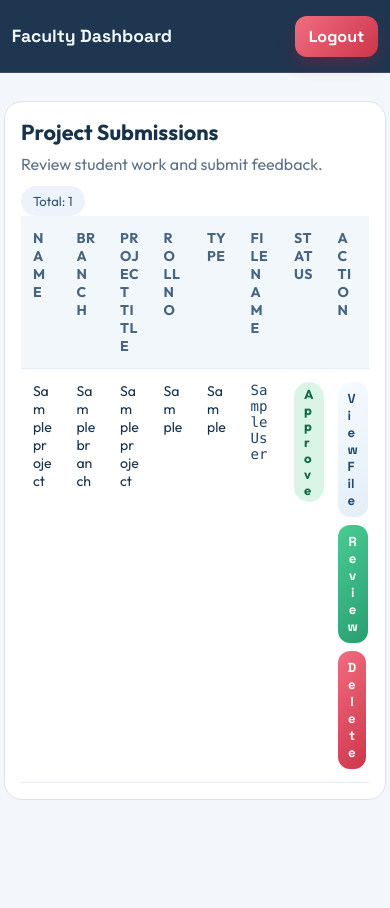
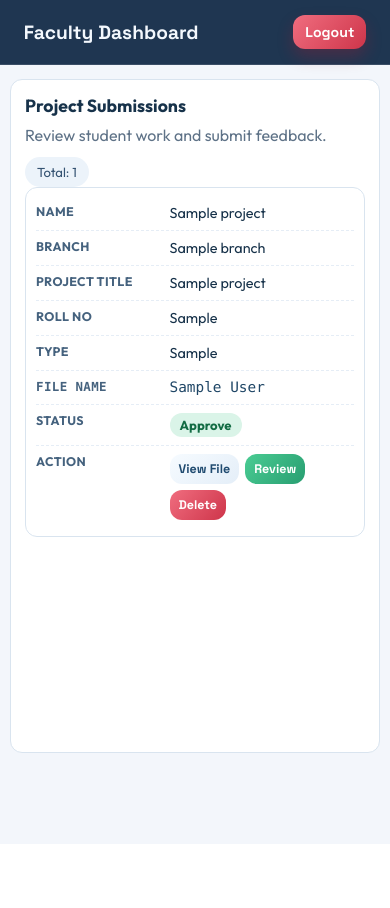
Before and after one commit to Salauddinnnn/projectsubmit, a Flask app: template templates/tdash.html in a window 390 px wide. After the commit the page ends 753 px from the top, so only its background shows below. Run offline with Flask 3, Linux system fonts and the light colour scheme; the template is opened without the code that fills it: most values are stand-ins (such as "Sample title", 1, 10 or a date in 2020).

Commit message:
Improve mobile responsiveness for faculty dashboard

```diff
--- a/static/style.css
+++ b/static/style.css
@@ -1081,3 +1081,111 @@ body.login-page {
 .teacher-theme .modal.is-open .modal-panel {
     transform: none;
 }
+
+@media (max-width: 820px) {
+    .topbar-inner {
+        min-height: 64px;
+        padding: 0 12px;
+    }
+
+    .topbar-title {
+        font-size: 1.2rem;
+    }
+
+    .ghost-btn,
+    .danger-btn {
+        padding: 8px 12px;
+        font-size: 0.88rem;
+    }
+
+    .page-shell,
+    .page-shell.wide,
+    .teacher-theme .page-shell.wide {
+        width: 100%;
+        margin: 14px 0;
+        padding: 0 10px 22px;
+        min-height: auto;
+    }
+
+    .panel-card {
+        padding: 14px;
+        border-radius: 12px;
+    }
+
+    .panel-heading h2 {
+        font-size: 1.1rem;
+    }
+
+    .teacher-theme .table-wrap {
+        overflow: visible;
+    }
+
+    .teacher-theme .data-table,
+    .teacher-theme .data-table thead,
+    .teacher-theme .data-table tbody,
+    .teacher-theme .data-table th,
+    .teacher-theme .data-table td,
+    .teacher-theme .data-table tr {
+        display: block;
+        width: 100%;
+    }
+
+    .teacher-theme .data-table thead {
+        display: none;
+    }
+
+    .teacher-theme .data-table tbody tr {
+        margin-bottom: 12px;
+        border: 1px solid #d9e4ef;
+        border-radius: 12px;
+        background: #fff;
+        padding: 8px 10px;
+    }
+
+    .teacher-theme .data-table td {
+        border: 0;
+        border-bottom: 1px dashed #e5edf6;
+        padding: 8px 0 8px 42%;
+        min-height: 34px;
+        position: relative;
+        font-size: 0.9rem;
+    }
+
+    .teacher-theme .data-table td:last-child {
+        border-bottom: 0;
+    }
+
+    .teacher-theme .data-table td::before {
+        content: attr(data-label);
+        position: absolute;
+        left: 0;
+        top: 8px;
+        width: 38%;
+        color: #45627e;
+        font-weight: 700;
+        font-size: 0.78rem;
+        text-transform: uppercase;
+        letter-spacing: 0.03em;
+    }
+
+    .teacher-theme .action-row {
+        gap: 6px;
+    }
+
+    .teacher-theme .mini-btn {
+        font-size: 0.78rem;
+        padding: 7px 9px;
+    }
+
+    .modal,
+    .teacher-theme .modal {
+        padding: 8px;
+    }
+
+    .modal-panel,
+    .teacher-theme .modal-panel {
+        width: 100%;
+        max-height: calc(100vh - 16px);
+        border-radius: 12px;
+    }
+}
--- a/templates/tdash.html
+++ b/templates/tdash.html
@@ -48,18 +48,18 @@
                     <tbody>
                     {% for project in projects %}
                         <tr>
-                            <td>{{ project.student_name }}</td>
-                            <td>{{ project.branch }}</td>
-                            <td>{{ project.project_title }}</td>
-                            <td>{{ project.roll_no }}</td>
-                            <td>{{ project.submission_type }}</td>
-                            <td class="file-cell">{{ project.display_name }}</td>
-                            <td>
+                            <td data-label="Name">{{ project.student_name }}</td>
+                            <td data-label="Branch">{{ project.branch }}</td>
+                            <td data-label="Project Title">{{ project.project_title }}</td>
+                            <td data-label="Roll No">{{ project.roll_no }}</td>
+                            <td data-label="Type">{{ project.submission_type }}</td>
+                            <td data-label="File Name" class="file-cell">{{ project.display_name }}</td>
+                            <td data-label="Status">
                                 <span class="status-pill {% if project.status == 'Approve' %}status-approve{% elif project.status == 'Reject' %}status-reject{% else %}status-submitted{% endif %}">
                                     {{ project.status }}
                                 </span>
                             </td>
-                            <td>
+                            <td data-label="Action">
                                 <div class="action-row">
                                     <a href="{{ project.url }}" class="mini-btn" target="_blank">
                                         {% if project.submission_type in ['GitHub', 'URL'] %}Open Link{% else %}View File{% endif %}
```
